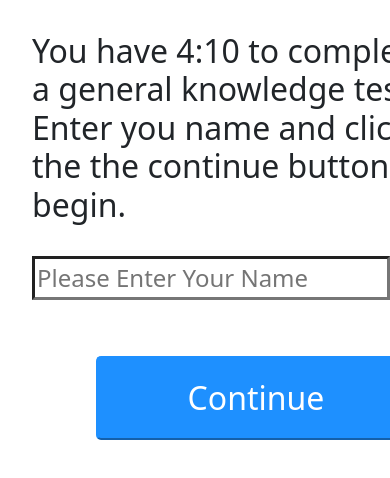
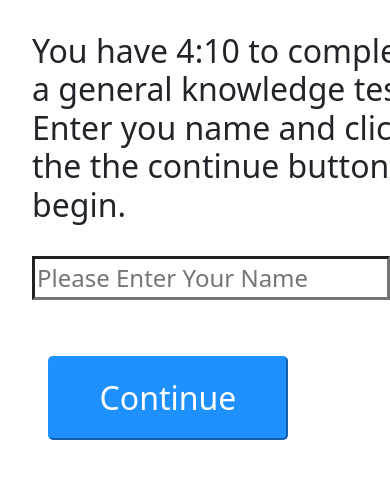
Before and after one commit to Prim3timer/test, a React (Create React App) app: page / in a window 390 px wide. Shown: the top 478 px of the page. Built offline with nearby package versions, Linux system fonts and the light colour scheme.

Commit message:
working on the portrait

```diff
--- a/src/index.css
+++ b/src/index.css
@@ -260,9 +260,9 @@ h3 {
   width: 90rem
 }
 #continuity {
-  margin: 2rem 0 0 6rem;
+  margin: 2rem 0 0 3rem;
   padding: 1rem 0;
-  width: 20rem;
+  width: 15rem;
 }
 
 
```
